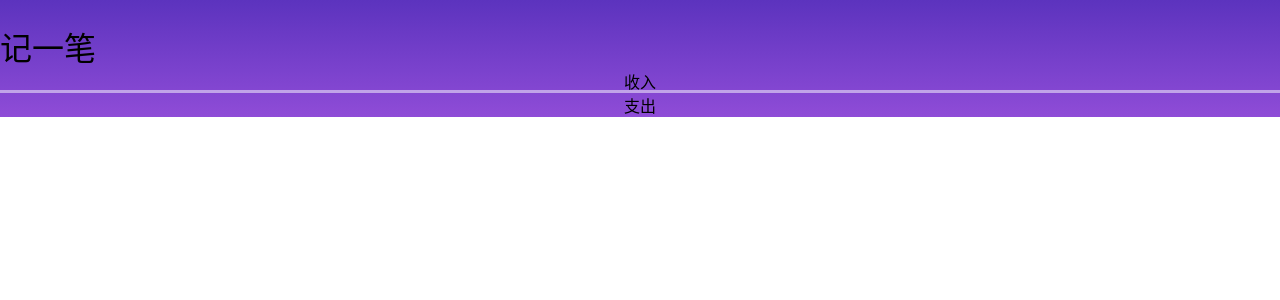
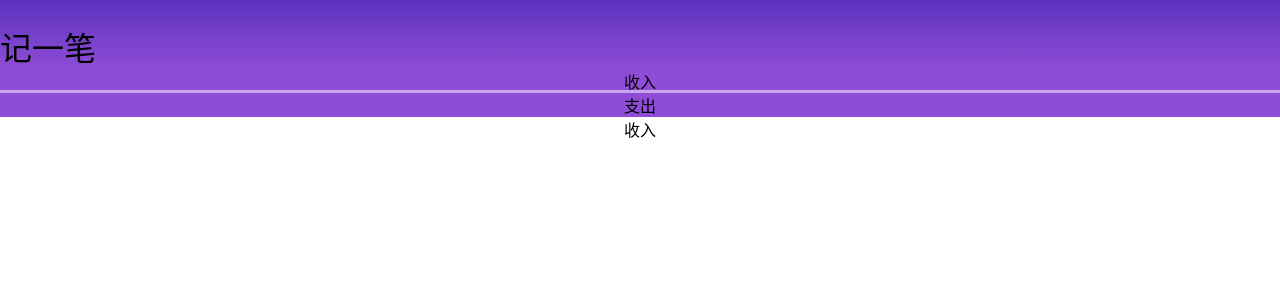
Before and after one commit to wuwenxing0912/react18, a React (Vite) app: page /items/new in a window 1280 px wide. Shown: the top 300 px of the page. Built offline with nearby package versions, Linux system fonts and the light colour scheme.

Commit message:
使用 prefixClass 自定义Tabs内部样式

```diff
--- a/src/components/Tabs.tsx
+++ b/src/components/Tabs.tsx
@@ -1,20 +1,30 @@
+import type { ReactNode } from 'react'
+import classnames from 'classnames'
 import s from './Tabs.module.scss'
 
 interface Props<T> {
-  tabs: { key: T; text: string }[]
+  tabs: { key: T; text: string; element?: ReactNode }[]
   value: string
   onChange: (key: T) => void
   className: string
+  prefixClass?: string
 }
 
 export const Tabs = <T extends string>(props: Props<T>) => {
-  const { tabs, value, onChange, className } = props
+  const { tabs, value, onChange, className, prefixClass } = props
   return (
-    <ol flex text-white children-px-24px children-py-12px className={className}>
-      {tabs.map(tab => <li key={tab.key} className={tab.key === value ? s.selected : ''}
-        onClick={() => onChange(tab.key)}>
-        {tab.text}
-      </li>)}
-    </ol>
+    <div className={className}>
+      <ol flex text-white children-px-24px children-py-12px bg="[rgb(143,76,215)]"
+        className={prefixClass ? `${prefixClass}-menu` : ''}>
+        {tabs.map(tab => <li key={tab.key}
+          className={classnames(tab.key === value ? s.selected : '', prefixClass ? `${prefixClass}-menu-item` : '')}
+          onClick={() => onChange(tab.key)}>
+          {tab.text}
+        </li>)}
+      </ol>
+      <div className={prefixClass ? `${prefixClass}-pane` : ''}>
+        {tabs.filter(tab => tab.key === value)[0].element}
+      </div>
+    </div>
   )
 }
--- /dev/null
+++ b/src/pages/ItemsNewPage.module.scss
@@ -0,0 +1,7 @@
+.items-new-page-wrapper{
+  :global{
+    .items-new-page-menu-item {
+      flex:1
+    }
+  }
+}
--- a/src/pages/ItemsNewPage.tsx
+++ b/src/pages/ItemsNewPage.tsx
@@ -1,18 +1,26 @@
+import type { ReactNode } from 'react'
 import { useState } from 'react'
 import { Gradient } from '../components/Gradient'
 import { Icon } from '../components/Icon'
 import { Tabs } from '../components/Tabs'
 import { TopNav } from '../components/TopNav'
+import s from './ItemsNewPage.module.scss'
+
+type itemKind = 'income' | 'expenses'
 
 export const ItemsNewPage: React.FC = () => {
-  const tabsItem = [{ key: 'income', text: '收入' }, { key: 'expenses', text: '支出' }]
+  const tabsItem: { key: itemKind; text: string; element?: ReactNode }[] = [
+    { key: 'income', text: '收入', element: <div>收入</div> },
+    { key: 'expenses', text: '支出', element: <div>支出</div> }
+  ]
   const [tab, setTab] = useState('income')
   return (
-    <div>
+    <div className={s['items-new-page-wrapper']}>
       <Gradient>
         <TopNav title="记一笔" icon={<Icon name="back" />} />
-        <Tabs tabs={tabsItem} value={tab} onChange={setTab} className='children-text-center children-flex-1' />
       </Gradient>
+      <Tabs tabs={tabsItem} value={tab} onChange={setTab} prefixClass='items-new-page'
+        className='children-text-center children-flex-1' />
     </div>
   )
 }
```
